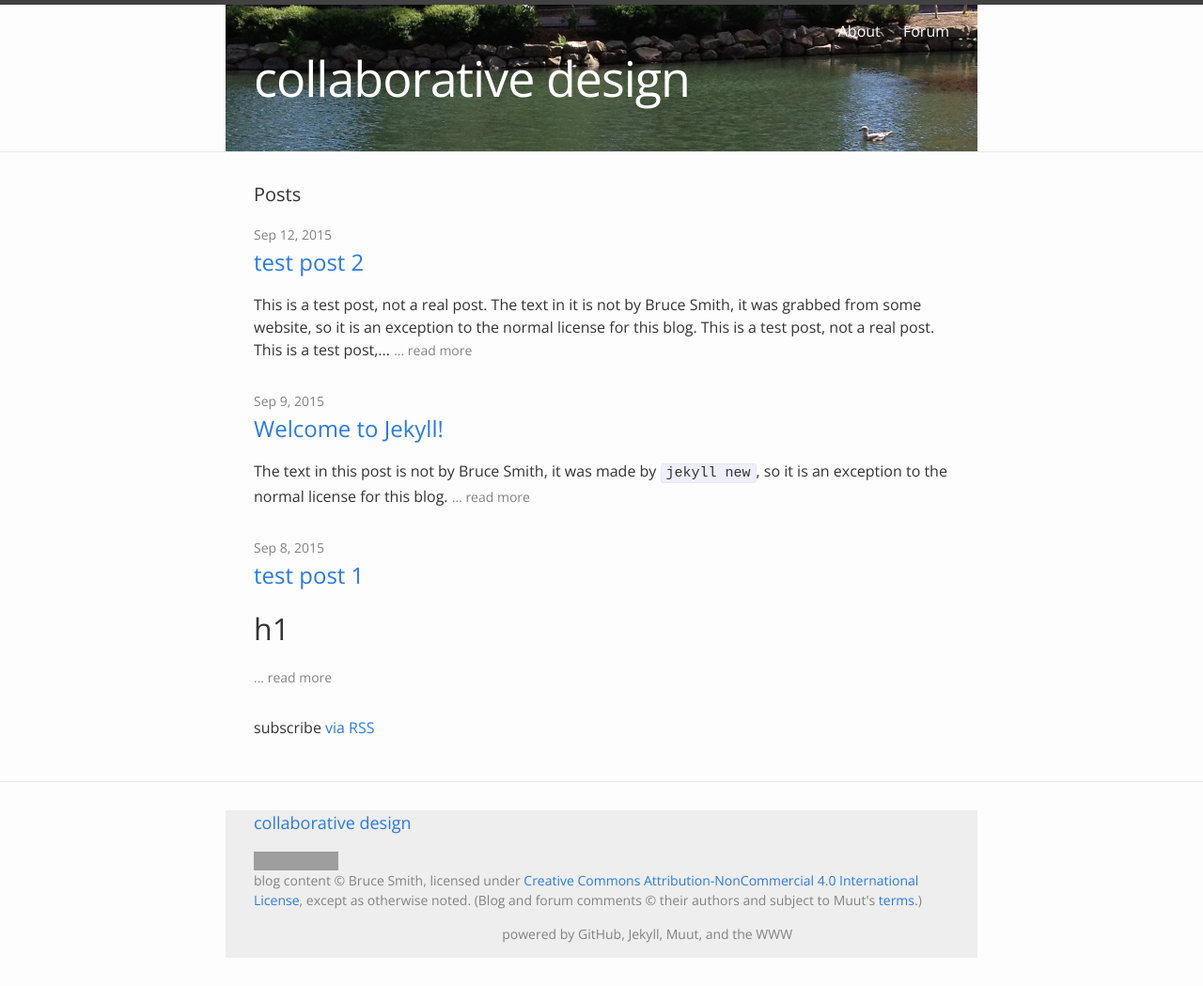
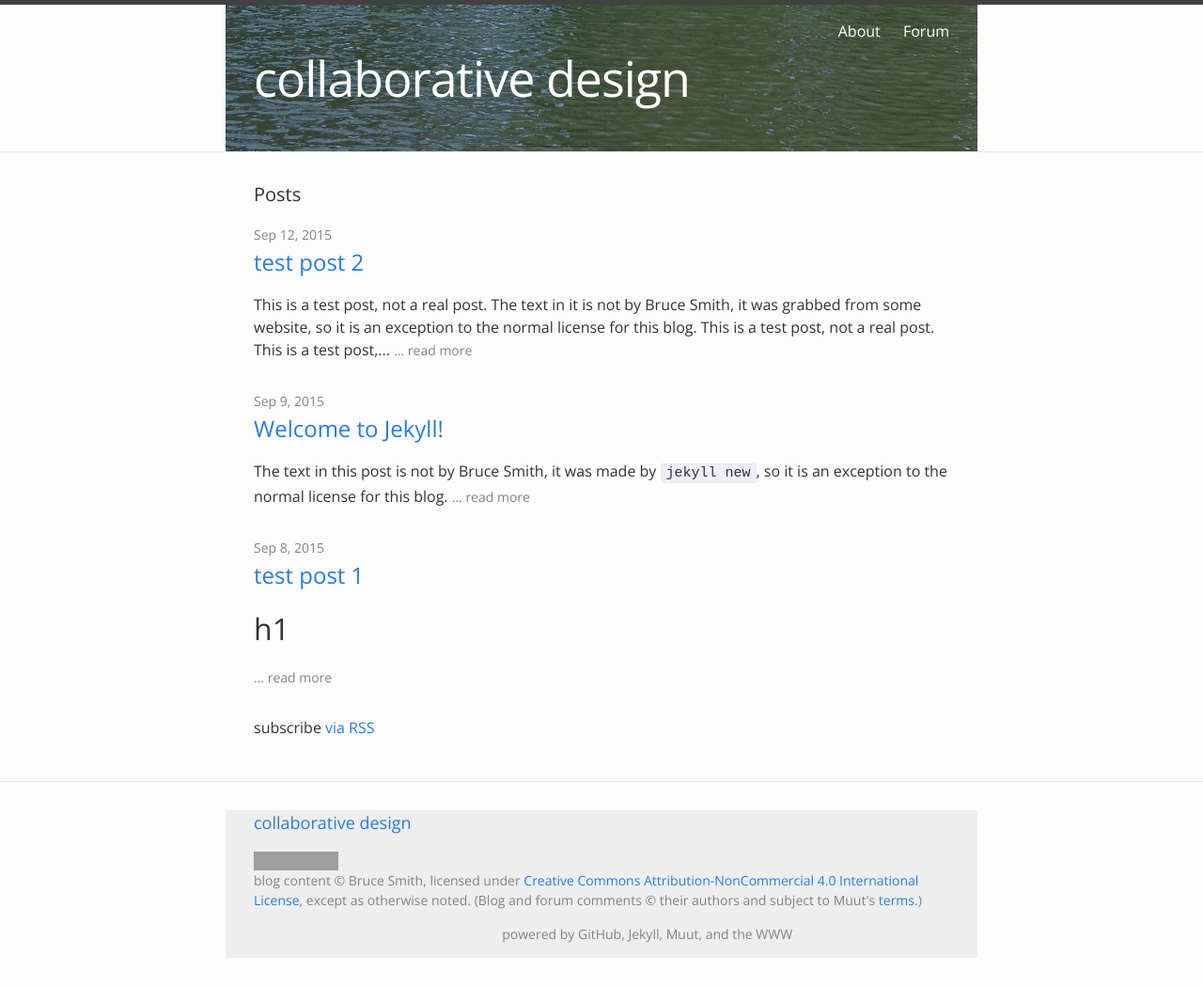
Before and after one commit to oresmus/oresmus.github.io, a Jekyll site: the page built from index.html, in a window 1280 px wide. Shown: the whole page at 94% size. Built offline with Jekyll 4.4.1, drawn with Linux system fonts in a browser that asks for light colours; grey boxes are pictures that could not be loaded.

Commit message:
change cover image

```diff
--- a/_sass/_base.scss
+++ b/_sass/_base.scss
@@ -108,7 +108,7 @@ h1, h2, h3, h4, h5, h6 {
 
 .blog-header {
     background-color: #0840ba;
-    background: url(/assets/waterandduck.jpg) no-repeat; // #####
+    background: url(/assets/water.jpg) no-repeat; // #####
     background-size:800px;
     width:800px;
     // height:156px;
```
Also changed, not shown: assets/water.jpg (added), assets/waterandduck.jpg (deleted).
